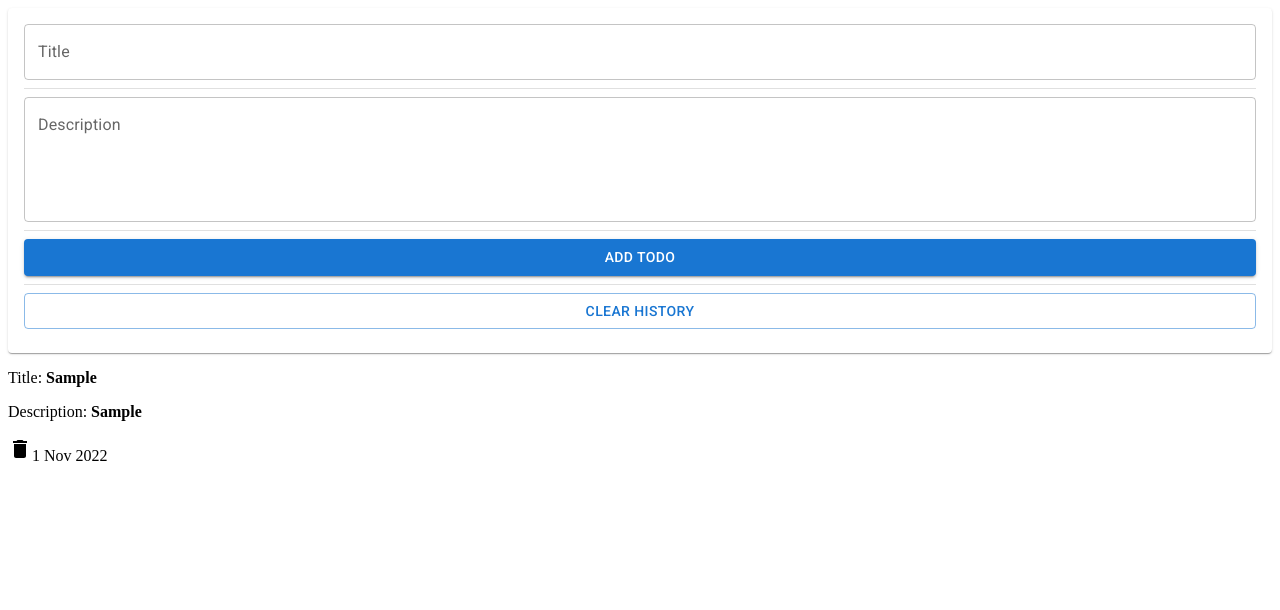
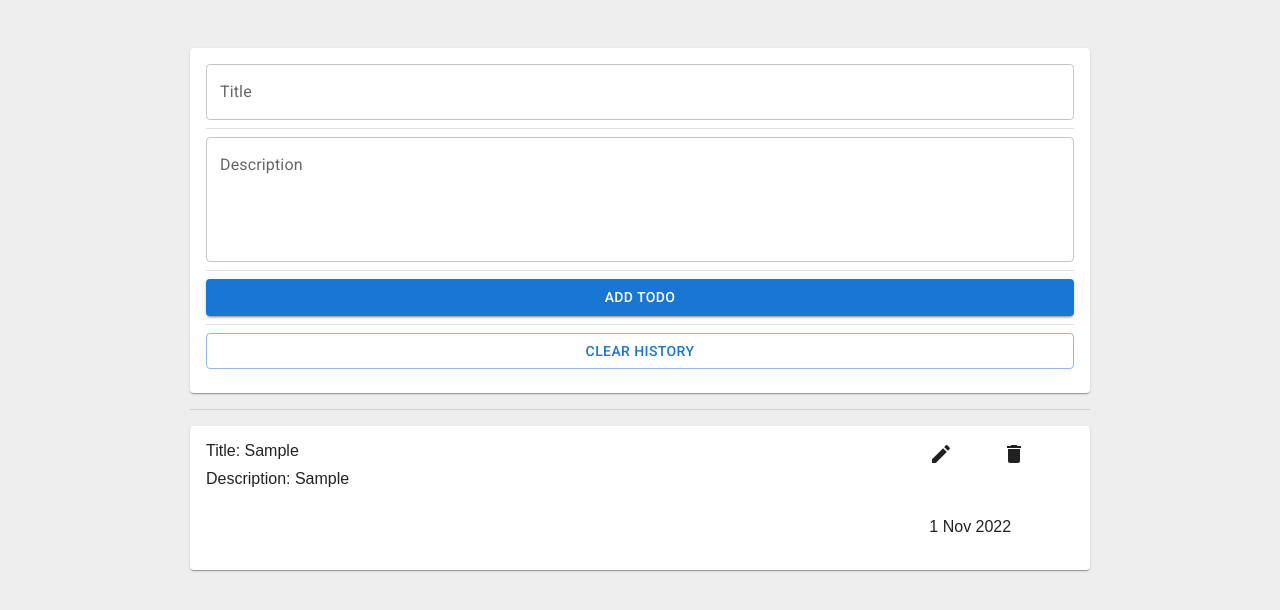
Before and after one commit to Peyman-Nasri/my-todo-app, a React (Create React App) app: page / in a window 1280 px wide. Both pictures are taken after typing "Sample", "Sample" into the empty fields and a click on the button "ADD TODO". Shown: the top 610 px of the page. Built offline with nearby package versions, Linux system fonts and the light colour scheme.

Commit message:
made edit and delete buttons

```diff
--- a/src/Components/App.js
+++ b/src/Components/App.js
@@ -1,12 +1,14 @@
 import React from "react";
 import Todo from "./Todo";
 import "./App.css";
+import { Container } from "@mui/material";
 
 function App() {
-
   return (
     <>
-      <Todo />
+      <Container maxWidth='md' style={{padding: '3em 0'}}>
+        <Todo />
+      </Container>
     </>
   );
 }
--- a/src/Components/Input.js
+++ b/src/Components/Input.js
@@ -1,4 +1,4 @@
-import React from "react";
+import React, { useEffect } from "react";
 import { useState } from "react";
 import "./Input.css";
 import { v4 as shortId } from "uuid";
@@ -13,16 +13,28 @@ import {
 } from "@mui/material";
 import { Stack } from "@mui/system";
 
-function Input({ data, setData }) {
-  //temp state
+function Input({ data, setData, updateData }) {
+  // state
   const [Title, setTitle] = useState("");
   const [Desc, setDesc] = useState("");
   const [ShowAlert, setShowAlert] = useState(false);
+  const [IsEditMode, setIsEditMode] = useState(false);
+
+  // switch to edit mode after receiving updateData
+  useEffect(() => {
+    if (updateData) {
+      const { id, title, desc } = updateData;
+
+      setTitle(title);
+      setDesc(desc);
+      setIsEditMode(true);
+    }
+  }, [updateData]);
 
   //add task
   const addToDo = () => {
     // if (!Title || !Desc) alert("Please fill out the fields needed");
-    if (!Title || !Desc) setShowAlert(true)
+    if (!Title || !Desc) setShowAlert(true);
     else {
       const task = {
         id: shortId(),
@@ -44,6 +56,8 @@ function Input({ data, setData }) {
     localStorage.clear();
     setData([]);
   };
+
+  // Render
   return (
     <>
       <Snackbar
@@ -53,10 +67,7 @@ function Input({ data, setData }) {
         spacing={2}
         autoHideDuration={3000}
       >
-        <Alert
-          onClose={() => setShowAlert(false)}
-          severity="warning"
-        >
+        <Alert onClose={() => setShowAlert(false)} severity="warning">
           Please fill out the fields needed
         </Alert>
       </Snackbar>
@@ -102,9 +113,16 @@ function Input({ data, setData }) {
             </span> */}
 
             {/* <button onClick={addToDo}>Add Todo</button> */}
-            <Button variant="contained" onClick={addToDo}>
-              Add Todo
-            </Button>
+            {IsEditMode ? (
+              <Button variant="contained" color="secondary" onClick={addToDo}>
+                Edit Todo
+              </Button>
+            ) : (
+              <Button variant="contained" onClick={addToDo}>
+                Add Todo
+              </Button>
+            )}
+
             <Divider style={{ margin: "0.5em 0" }} />
 
             <Button variant="outlined" onClick={clearLocalStorage}>
--- a/src/Components/Todo.js
+++ b/src/Components/Todo.js
@@ -2,23 +2,35 @@ import React from "react";
 import Input from "./Input";
 import { useState } from "react";
 import Todolist from "./Todolist";
+import { Divider } from "@mui/material";
 
 //render the page
 function Todo() {
+  //temp state
   const [Data, setData] = useState(
     JSON.parse(localStorage.getItem("toDo")) || []
   );
+  const [updateData, setUpdateData] = useState();
+
+  //edit task
+  const editTodo = (selectedId) => {
+    const { title, desc, id } = Data.find(({ id }) => id === selectedId);
+    setUpdateData({ title, desc, id });
+  };
 
   //delete task
   const deleteTodo = (id) => {
-    let newTasks = Data.filter(task => task.id !== id)
-    setData(newTasks)
-  }
+    const newTasks = Data.filter(({ id: taskId }) => taskId !== id);
+    setData(newTasks);
+  };
 
   return (
     <>
-      <Input data={Data} setData={setData} />
-      <Todolist data={Data} deleteTodo={deleteTodo} />
+      <Input data={Data} setData={setData} updateData={updateData} />
+
+      <Divider style={{ margin: "1em 0" }} />
+
+      <Todolist data={Data} deleteTodo={deleteTodo} editTodo={editTodo} />
     </>
   );
 }
--- a/src/Components/Todolist.js
+++ b/src/Components/Todolist.js
@@ -1,31 +1,21 @@
 import React from "react";
-import DeleteIcon from "@mui/icons-material/Delete";
-import dayjs from "dayjs";
+import Todolistitem from "./Todolistitem";
+import { Grid } from "@mui/material";
 
 //add to list
-function Todolist({ data, deleteTodo }) {
+function Todolist({ data, deleteTodo, editTodo }) {
   return (
     <>
-      <div>
-        {data.map(({ title, desc, id, date }) => (
-          <div key={id}>
-            <p>
-              Title: <b>{title}</b>
-            </p>
-            <p>
-              Description: <b>{desc}</b>
-            </p>
-            <DeleteIcon
-              style={{ cursor: "pointer" }}
-              onClick={() => deleteTodo(id)}
-            />
-
-            {/* <button onClick={() => deleteTodo(id)}>delete</button> */}
-
-            {dayjs(date).format("D MMM YYYY")}
-          </div>
+      <Grid container direction="column" rowGap={2}>
+        {data.map((todoData) => (
+          <Todolistitem
+            key={todoData.id}
+            todoData={todoData}
+            deleteTodo={deleteTodo}
+            editTodo={editTodo}
+          />
         ))}
-      </div>
+      </Grid>
     </>
   );
 }
--- /dev/null
+++ b/src/Components/Todolistitem.js
@@ -0,0 +1,47 @@
+import React from "react";
+import { Delete, Edit } from "@mui/icons-material";
+import dayjs from "dayjs";
+import { Grid, Paper } from "@mui/material";
+
+const Todolistitem = ({
+  deleteTodo,
+  editTodo,
+  todoData: { title, desc, date, id },
+}) => {
+  // const { title, desc, date, id, deleteTodo } = todoData
+
+  return (
+    <>
+      <Paper>
+        <Grid container padding="1em">
+          <Grid item xs={4}>
+            Title: {title}
+          </Grid>
+          <Grid item xs={6}></Grid>
+          <Grid item xs={1}>
+            <Edit
+              style={{ cursor: "pointer" }}
+              onClick={() => editTodo(id)}
+            />
+          </Grid>
+          <Grid item xs={1}>
+            <Delete
+              style={{ cursor: "pointer" }}
+              onClick={() => deleteTodo(id)}
+            />
+          </Grid>
+
+          <Grid item xs={12} style={{ minHeight: "3em" }}>
+            Description: {desc}
+          </Grid>
+          <Grid item xs={10}></Grid>
+          <Grid item xs={2}>
+            {dayjs(date).format("D MMM YYYY")}
+          </Grid>
+        </Grid>
+      </Paper>
+    </>
+  );
+};
+
+export default Todolistitem;
--- a/src/index.css
+++ b/src/index.css
@@ -1,10 +1,10 @@
-/* * {
+* {
   box-sizing: border-box;
 }
 
 body {
   font-family: sans-serif;
   background-color: #eee;
-  margin: 1.5rem;
-  font-size: large;
-} */
+  margin: 0;
+  padding: 0;
+}
```
